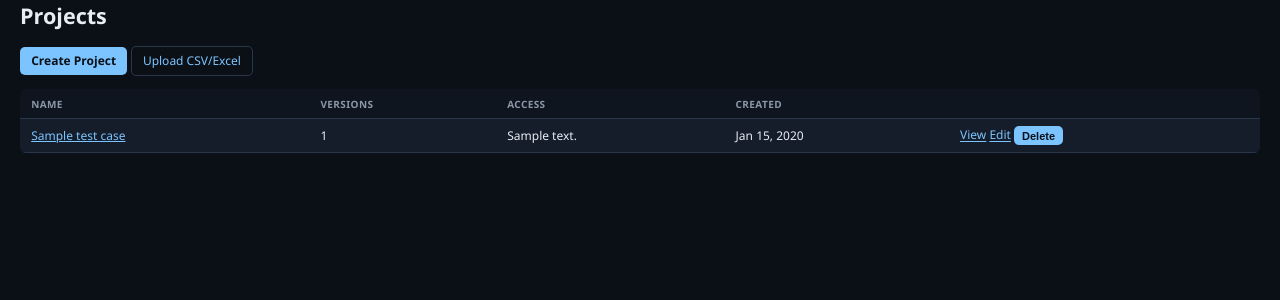
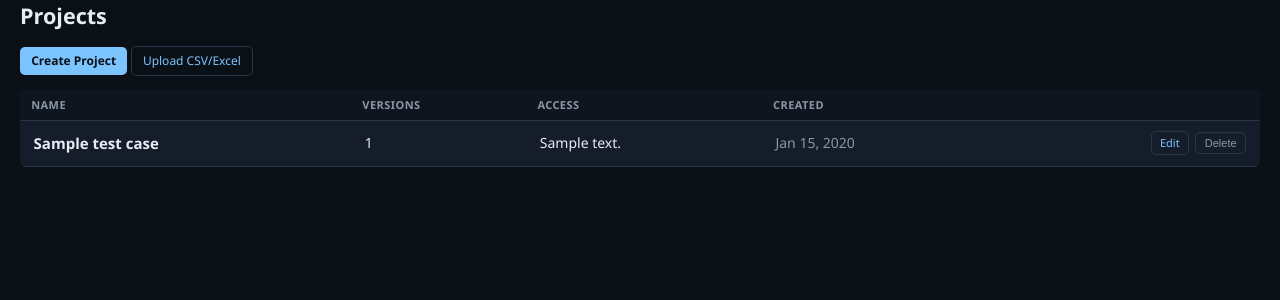
Before and after one commit to coote-andrew/LLM-evaluation, a Django app: template core/templates/core/testcase_list.html in a window 1280 px wide. Shown: the part 49-349 px from the top of the page. Run offline with Django 5.2, Linux system fonts and the light colour scheme; the template is opened without the code that fills it: most values are stand-ins (such as "Sample title", 1, 10 or a date in 2020).

Commit message:
better formatting

```diff
--- a/core/templates/core/testcase_list.html
+++ b/core/templates/core/testcase_list.html
@@ -1,6 +1,56 @@
 {% extends "base.html" %}
 
 {% block title %}Projects - LLM Evaluation Workbench{% endblock %}
+
+{% block extra_css %}
+<style>
+.projects-table {
+    font-size: 14px;
+}
+.projects-table th {
+    font-size: 11px;
+}
+.projects-table td {
+    padding: 0.65rem 0.85rem;
+    vertical-align: middle;
+}
+.projects-table .project-name {
+    font-size: 15px;
+    font-weight: 600;
+    color: var(--text);
+}
+.projects-table tbody tr {
+    cursor: pointer;
+}
+.projects-table tbody tr:hover td {
+    background: rgba(124, 196, 255, 0.06);
+}
+.projects-table .row-actions {
+    display: flex;
+    align-items: center;
+    gap: 0.4rem;
+    justify-content: flex-end;
+    white-space: nowrap;
+}
+.projects-table .row-actions .btn {
+    cursor: pointer;
+}
+.projects-table .btn-delete-row {
+    background: none;
+    border: 1px solid var(--border);
+    color: var(--muted);
+    border-radius: 5px;
+    padding: 0.25rem 0.55rem;
+    font-size: 11px;
+    cursor: pointer;
+}
+.projects-table .btn-delete-row:hover {
+    color: var(--error);
+    border-color: var(--error);
+    background: rgba(248, 81, 73, 0.1);
+}
+</style>
+{% endblock %}
 
 {% block content %}
 <h1>Projects</h1>
@@ -10,7 +60,7 @@
 </p>
 
 {% if test_cases %}
-<table>
+<table class="projects-table">
     <thead>
         <tr>
             <th>Name</th>
@@ -22,23 +72,35 @@
     </thead>
     <tbody>
         {% for tc in test_cases %}
-        <tr>
-            <td><a href="{% url 'core:testcase_detail' pk=tc.pk %}">{{ tc.name }}</a></td>
+        <tr data-href="{% url 'core:testcase_detail' pk=tc.pk %}" tabindex="0" role="link" aria-label="Open {{ tc.name }}">
+            <td><span class="project-name">{{ tc.name }}</span></td>
             <td>{{ tc.versions.count }}</td>
             <td>{{ tc.get_visibility_display }}</td>
-            <td>{{ tc.created_at|date:"M d, Y" }}</td>
-            <td>
-                <a href="{% url 'core:testcase_detail' pk=tc.pk %}">View</a>
-                <a href="{% url 'core:testcase_edit' pk=tc.pk %}">Edit</a>
-                <form method="post" action="{% url 'core:testcase_delete' pk=tc.pk %}" style="display:inline;" onsubmit="return confirm('Delete test case &quot;{{ tc.name }}&quot;? This cannot be undone.');">
+            <td style="color:var(--muted);">{{ tc.created_at|date:"M d, Y" }}</td>
+            <td class="row-actions" onclick="event.stopPropagation()">
+                <a href="{% url 'core:testcase_edit' pk=tc.pk %}" class="btn btn-secondary btn-sm">Edit</a>
+                <form method="post" action="{% url 'core:testcase_delete' pk=tc.pk %}" style="display:inline;" onsubmit="return confirm('Delete project &quot;{{ tc.name }}&quot;? This cannot be undone.');">
                     {% csrf_token %}
-                    <button type="submit" class="btn btn-danger btn-sm">Delete</button>
+                    <button type="submit" class="btn-delete-row">Delete</button>
                 </form>
             </td>
         </tr>
         {% endfor %}
     </tbody>
 </table>
+<script>
+document.querySelectorAll('.projects-table tbody tr[data-href]').forEach(function (row) {
+    row.addEventListener('click', function () {
+        window.location = row.dataset.href;
+    });
+    row.addEventListener('keydown', function (e) {
+        if (e.key === 'Enter' || e.key === ' ') {
+            e.preventDefault();
+            window.location = row.dataset.href;
+        }
+    });
+});
+</script>
 {% else %}
 <p style="color: var(--muted);">No projects yet. <a href="{% url 'core:testcase_upload' %}">Upload a CSV</a> or <a href="{% url 'core:testcase_create' %}">create one</a>.</p>
 {% endif %}
```
Also changed, not shown: core/templates/core/testcase_detail.html (+47 -17 lines).
